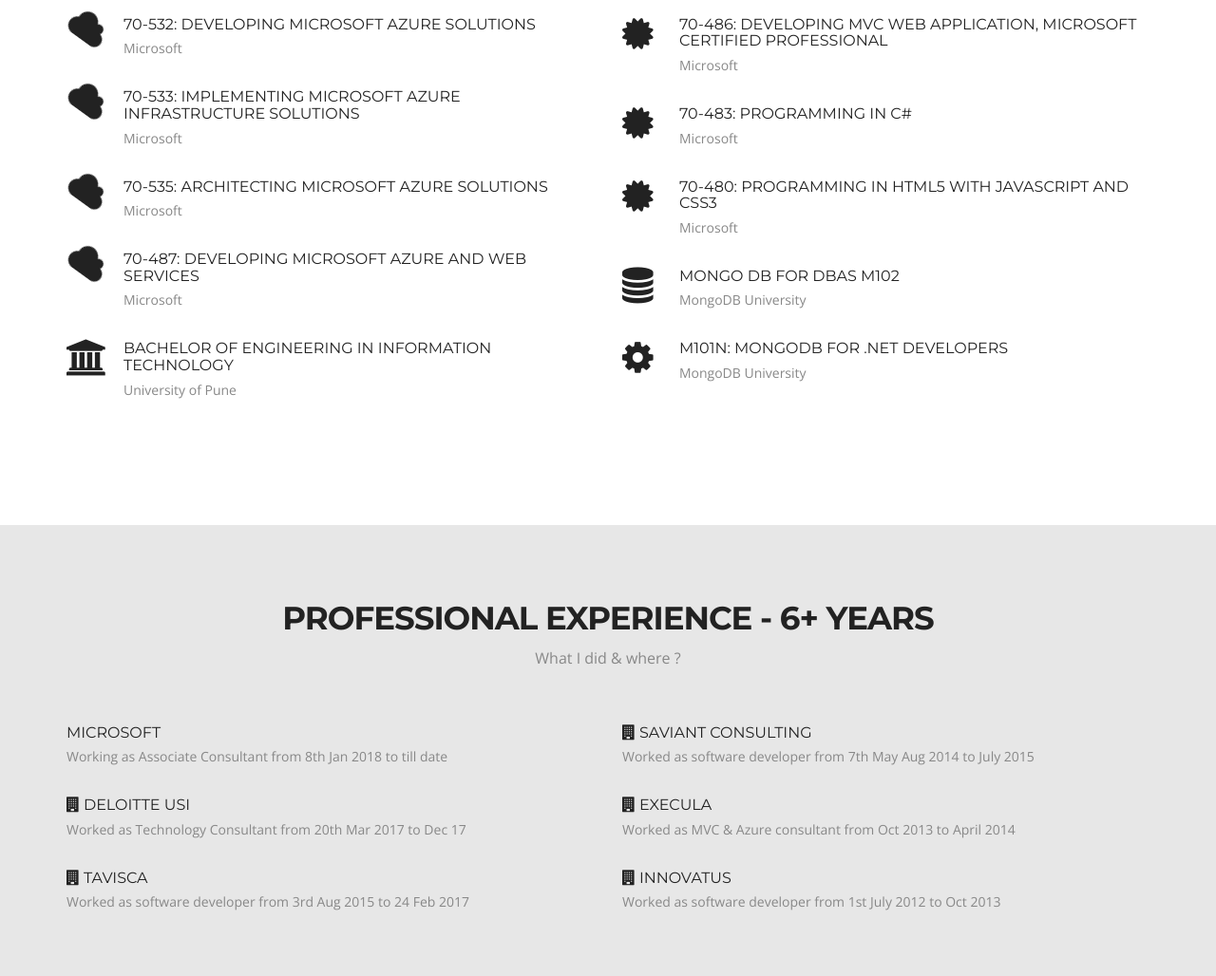
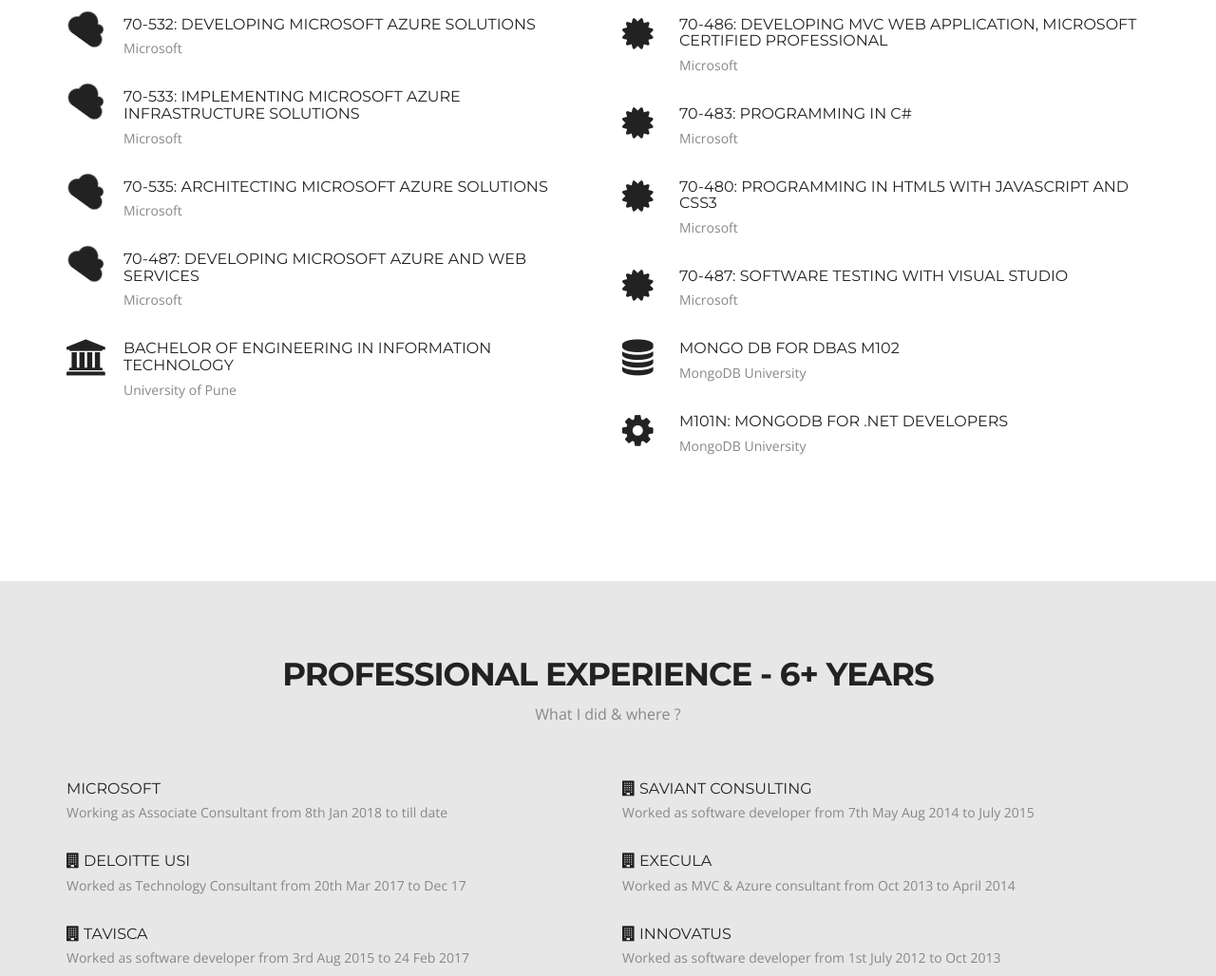
Before and after one commit to agnihotriketan/agnihotriketan.github.io, a plain HTML site: page index.html in a window 1280 px wide. Shown: the part 1179-2207 px from the top of the page at 95% size. Drawn offline with nearby package versions, Linux system fonts and the light colour scheme; some icons are missing.

Commit message:
cert added

```diff
--- a/index.html
+++ b/index.html
@@ -18,7 +18,8 @@
     <meta content="Ketan Agnihotri is Microsoft Azure Consultant. View Ketan's Resume, Biography and more. Get in touch with Ketan today." name="twitter:description">
     <meta content="https://uploads.branded.me/snap/551e964c9083460003ae28f8.png" name="twitter:image">
     <meta content="https://twitter.com/KetanAgnihotri" name="twitter:url">
-    <meta name="p:domain_verify" content="1230bac6b0e7fa1a875d8724839c2739" />
+    <!--<meta name="p:domain_verify" content="1230bac6b0e7fa1a875d8724839c2739" />-->
+    <meta name="google-site-verification" content="ArBGj0UDpf3hQyQGG3X2AgtX7HutKILvB4yKkRF7WGI" />
     <link rel="icon" href="favicon.png" type="image/png">
     <link rel="shortcut icon" href="favicon.ico" type="img/x-icon">
     <link href='https://fonts.googleapis.com/css?family=Montserrat:400,700' rel='stylesheet' type='text/css'>
@@ -190,6 +191,15 @@
                         </div>
                         <div class="service-list-col2">
                             <h3>70-480:  Programming in HTML5 with JavaScript and CSS3</h3>
+                            <p>Microsoft </p>
+                        </div>
+                    </div>
+                    <div class="service-list">
+                        <div class="service-list-col1">
+                            <i class="fa-certificate"></i>
+                        </div>
+                        <div class="service-list-col2">
+                            <h3>70-487:  Software Testing with Visual Studio </h3>
                             <p>Microsoft </p>
                         </div>
                     </div>
```
Also changed, not shown: 1 other file.
